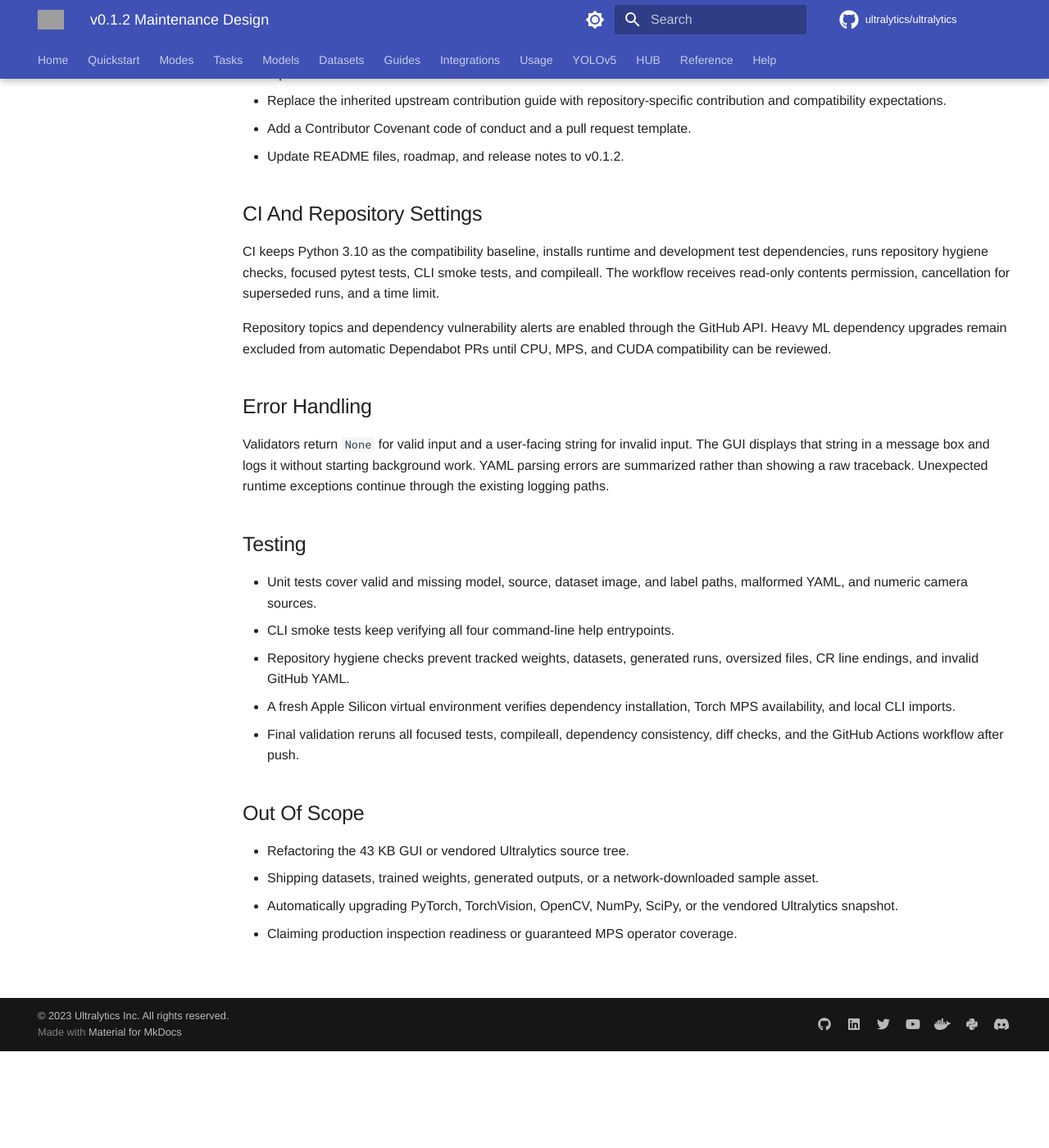
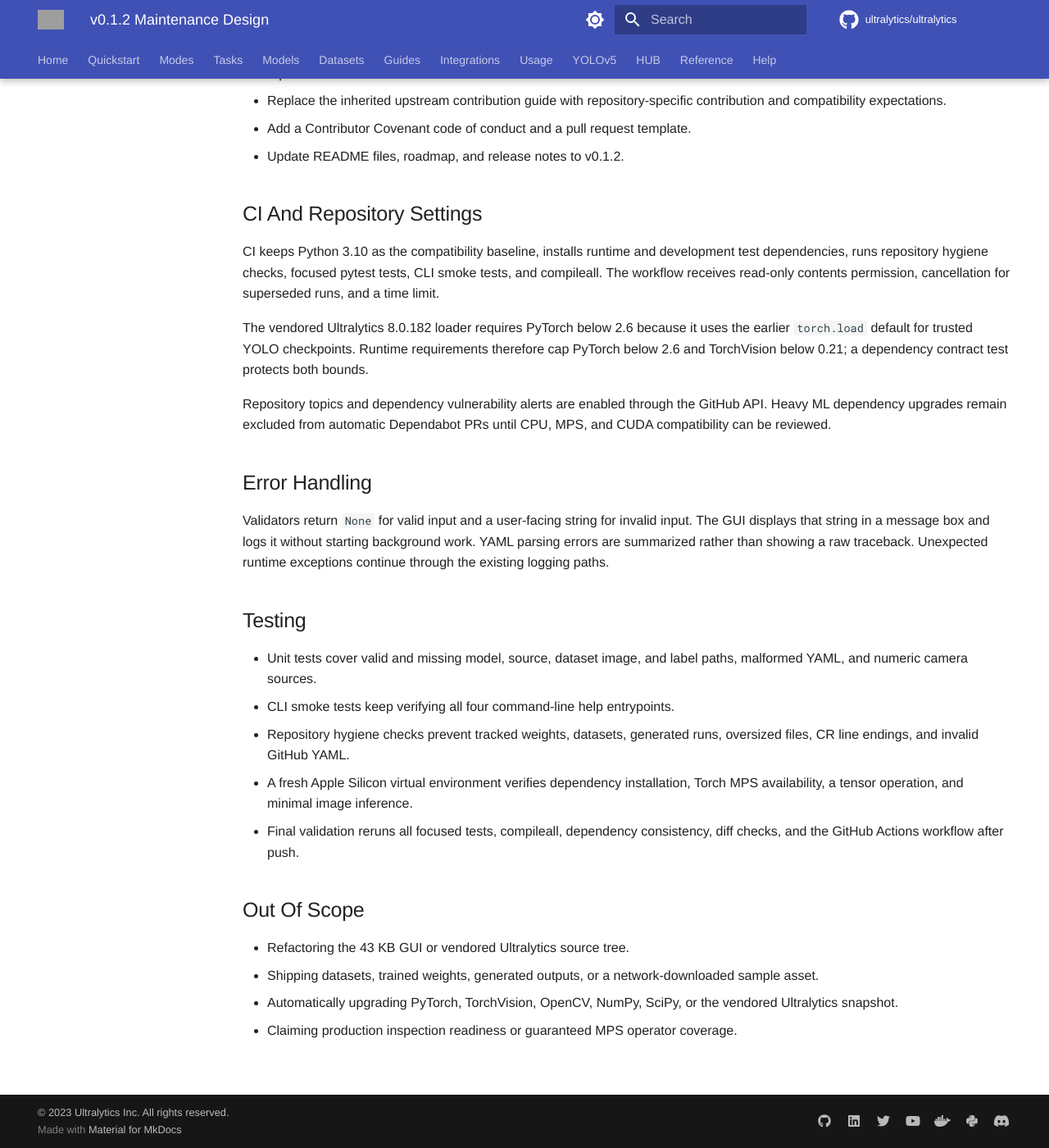
Before and after one commit to YfengJ/steel-defect-detection, an MkDocs documentation site: the page built from docs/superpowers/specs/2026-07-10-v0.1.2-maintenance-design.md, in a window 1280 px wide and 1400 px high, scrolled down 1292 px. Shown: the whole window at 82% size. Built offline with MkDocs 1.6.1 and Material for MkDocs 9.7.7, drawn with Linux system fonts in a browser that asks for light colours; some web fonts are replaced; comment, search, counter and statistics services are not loaded; before the commit the page ends 2574 px from its top, so only the background shows below that; grey boxes are pictures that could not be loaded.

Commit message:
fix: cap torch for vendored checkpoint loader

```diff
--- a/docs/superpowers/specs/2026-07-10-v0.1.2-maintenance-design.md
+++ b/docs/superpowers/specs/2026-07-10-v0.1.2-maintenance-design.md
@@ -60,6 +60,11 @@
 tests, CLI smoke tests, and compileall. The workflow receives read-only contents
 permission, cancellation for superseded runs, and a time limit.
 
+The vendored Ultralytics 8.0.182 loader requires PyTorch below 2.6 because it
+uses the earlier `torch.load` default for trusted YOLO checkpoints. Runtime
+requirements therefore cap PyTorch below 2.6 and TorchVision below 0.21; a
+dependency contract test protects both bounds.
+
 Repository topics and dependency vulnerability alerts are enabled through the
 GitHub API. Heavy ML dependency upgrades remain excluded from automatic
 Dependabot PRs until CPU, MPS, and CUDA compatibility can be reviewed.
@@ -80,7 +85,7 @@
 - Repository hygiene checks prevent tracked weights, datasets, generated runs,
   oversized files, CR line endings, and invalid GitHub YAML.
 - A fresh Apple Silicon virtual environment verifies dependency installation,
-  Torch MPS availability, and local CLI imports.
+  Torch MPS availability, a tensor operation, and minimal image inference.
 - Final validation reruns all focused tests, compileall, dependency consistency,
   diff checks, and the GitHub Actions workflow after push.
 
--- a/requirements.txt
+++ b/requirements.txt
@@ -9,8 +9,9 @@
 pyyaml>=6.0.3
 requests>=2.34.2
 scipy>=1.4.1
-torch>=1.8.0
-torchvision>=0.9.0
+# Ultralytics 8.0.182 relies on the pre-2.6 torch.load default for trusted .pt files.
+torch>=1.8.0,<2.6.0
+torchvision>=0.9.0,<0.21.0
 tqdm>=4.68.3
 # Ultralytics 8.0.182 is vendored under ultralytics/ for reproducible behavior.
 # Do not install a second, potentially incompatible PyPI copy.
```
Also changed, not shown: docs/superpowers/plans/2026-07-10-v0.1.2-maintenance.md (+6 -1 lines), 2 other files.
